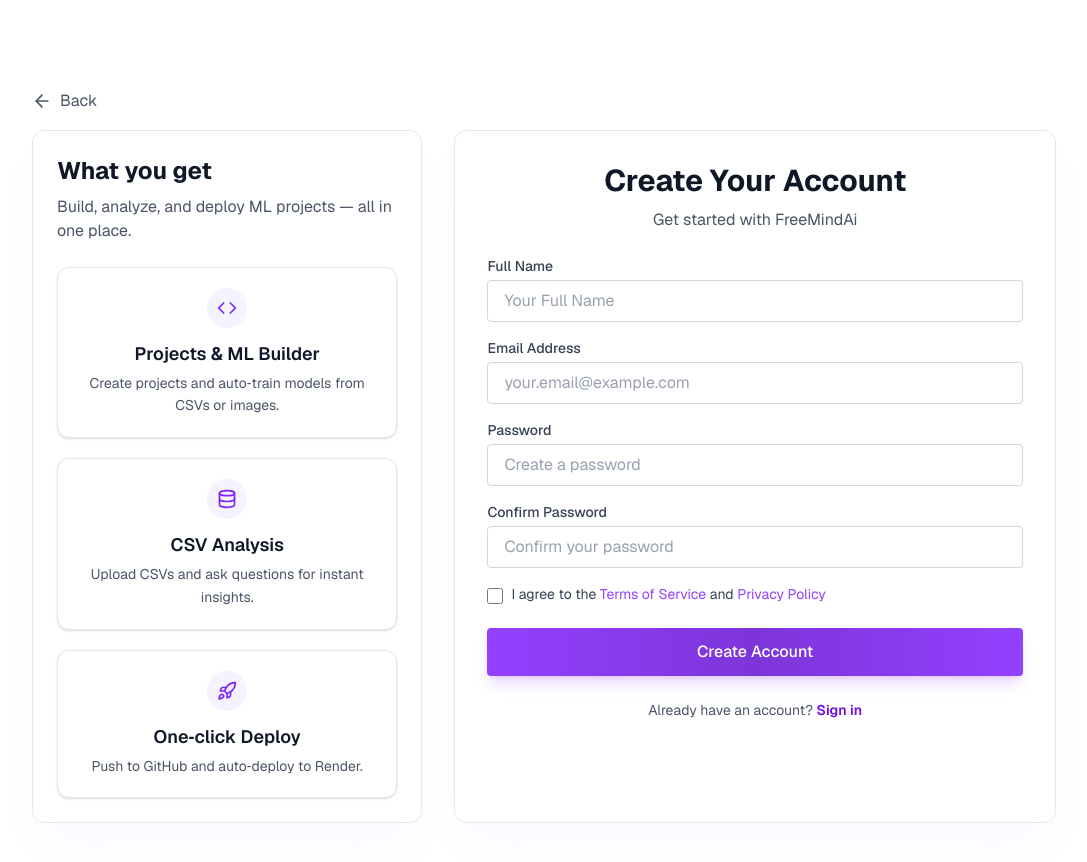
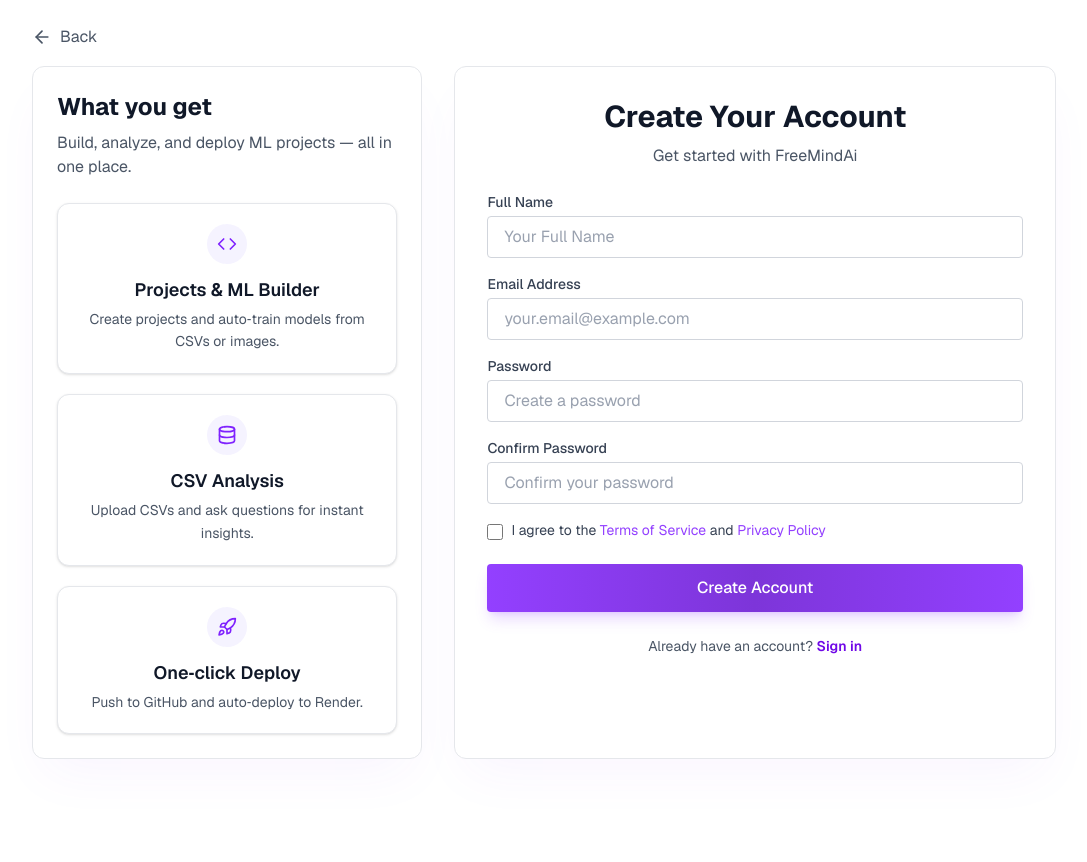
Before and after one commit to A-alok/free-mind-ai, a Next.js app: page /register in a window 1280 px wide. Shown: the top 862 px of the page, without its empty margins (96-1183 px from the left). After the commit the page ends 808 px from the top, so only its background shows below. Built offline with nearby package versions, Linux system fonts and the light colour scheme; no server answers.

Commit message:
clean ui of register page

```diff
--- a/app/register/page.js
+++ b/app/register/page.js
@@ -3,7 +3,7 @@
 export default function RegisterPage() {
   return (
     <>
-      <div className="pt-10">
+      <div className="pt-2">
         <RegisterForm />
       </div>
     </>
--- a/components/register.jsx
+++ b/components/register.jsx
@@ -235,7 +235,7 @@
     return (
         <div className="flex flex-col min-h-screen bg-white text-gray-900" ref={containerRef}>
 
-            <section className="flex-grow relative py-12 z-10">
+            <section className="flex-grow relative pt-4 pb-10 z-10">
                 <div className="container mx-auto px-4 sm:px-6 relative">
 
                     {/* Local back button (no header) */}
```
